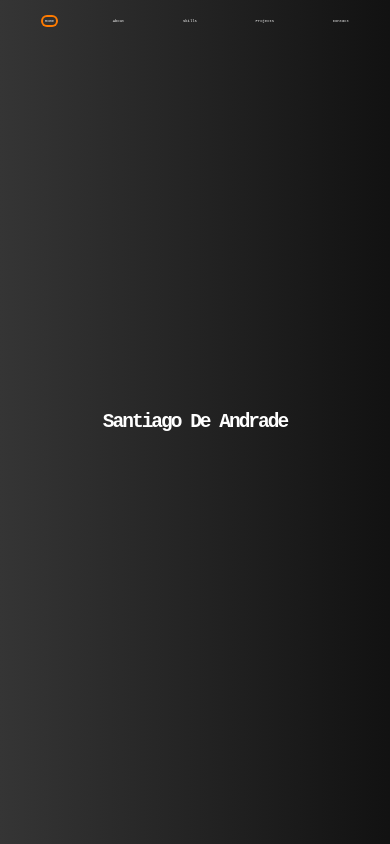
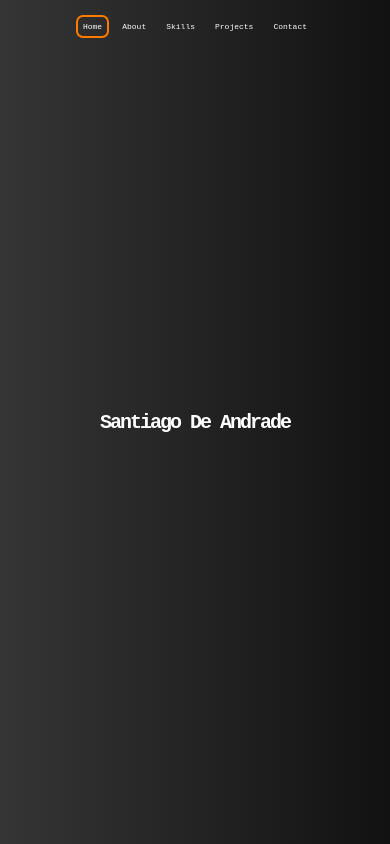
Before and after one commit to PySanti/Portafolio, a React (Create React App) app: page / in a window 390 px wide. Built offline with nearby package versions, Linux system fonts and the light colour scheme.

Commit message:
Mejora del responsive

```diff
--- a/src/components/Map.jsx
+++ b/src/components/Map.jsx
@@ -16,6 +16,8 @@ export function Map(){
         }, 500);
     }, [])
     return (
+        <div className="map-bigger-container">
+
             <div ref={mapContainerRef} className="map-container">
                 {pagesNames.map((name)=>{
                     currentPageNumber++
@@ -26,5 +28,7 @@ export function Map(){
                         />
                 })}
             </div>
+
+        </div>
     )
 }
--- a/src/index.css
+++ b/src/index.css
@@ -47,7 +47,7 @@
   height: auto;
   width: auto;
   position: relative;
-  font-size: 3vw;
+  font-size: 50px;
   text-align: center;
   opacity: 0;
   left : -50vw;
@@ -84,8 +84,29 @@
 }
 
 @media (max-width : 900px){
+  .title{
+    font-size: 40px;
+  }
 
+}
+
+
+@media (max-width : 700px) {
   .title{
-    font-size: 5vw;
+    font-size: 30px;
   }
+
 }
+
+@media (max-width : 400px) {
+  .title{
+    font-size: 20px;
+  }
+
+}
+@media (max-width : 300px) {
+  .title{
+    font-size: 13px;
+  }
+
+}
--- a/src/styles/MapItemStyles.css
+++ b/src/styles/MapItemStyles.css
@@ -2,9 +2,8 @@
 .map-item{
     --animation-timing : .2s;
     cursor: pointer;
-    font-size: 1vw;
-    margin-left: 1vw;
-    padding: .5vw;
+    font-size: 20px;
+    padding: 10px;
     border-radius: 10px;
     transition-property: box-shadow;
     transition-duration: var(--animation-timing);
@@ -16,3 +15,27 @@
 .map-item:hover{
     box-shadow: 0 0 0 2px #414141;
 }
+
+@media (max-width : 900px){
+  .map-item{
+      font-size: 16px;
+  }
+}
+
+
+@media (max-width : 700px) {
+
+    .map-item{
+        font-size: 13px;
+        padding: 10px;
+    }
+}
+
+@media (max-width : 400px) {
+
+    .map-item{
+        font-size: 8px;
+        padding: 5px;
+        border-radius : 5px;
+    }
+}
--- a/src/styles/MapStyles.css
+++ b/src/styles/MapStyles.css
@@ -1,15 +1,20 @@
+.map-bigger-container{
+    width: 100vw;
+    position: fixed;
+    top: 2vh;
+    display: flex;
+    flex-direction: row;
+    justify-content: center;
+}
 .map-container{
-    --self-width : 30%;
-    position: fixed;
-    width: var(--self-width);
-    top: 2vh;
-    left: calc(50% - var(--self-width)/2);
     display: flex;
-    justify-content: space-between;
-    align-items: center;
-    border-radius: 20px;
+    max-width: 100%;
+    flex-wrap: wrap;
+    flex-direction: row;
+    justify-content: space-around;
+    filter: blur(3px);
+    gap : 20px;
     transition: filter var(--base-animation-timer);
-    filter: blur(3px);
 }
 
 .map-container__ACTIVATED{
@@ -17,13 +22,9 @@
 }
 
 
+@media (max-width : 700px) {
 
-@media (max-width : 900px) {
-    .map-item{
-        padding: 2vw;
-        font-size: 3vw;
-    }
     .map-container{
-        --self-width : 80%;
+        gap : 10px;
     }
 }
```
Also changed, not shown: todo.txt. Lines whose indentation alone changed are shown as unchanged.
